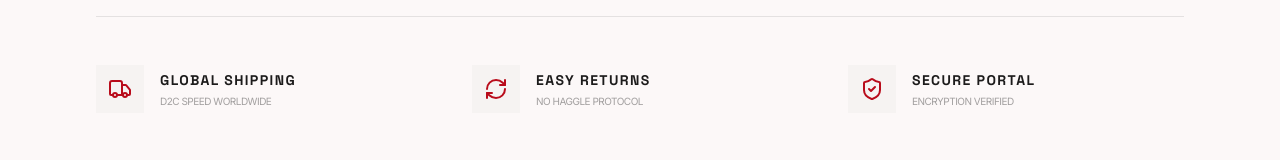
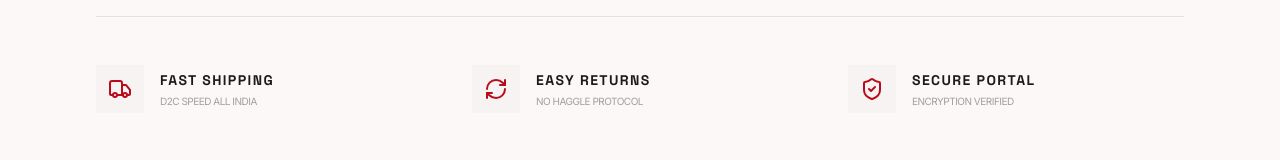
Before and after one commit to faizansiddqui/jaggery-frontend, a Next.js app: page / in a window 1280 px wide. Shown: the part 4791-4951 px from the top of the page. Built offline with nearby package versions, Linux system fonts and the light colour scheme; no server answers.

Commit message:
feat(Footer): update shipping information for clarity and accuracy

```diff
--- a/app/components/Footer.tsx
+++ b/app/components/Footer.tsx
@@ -81,8 +81,8 @@ export default function Footer() {
             <Truck className="w-6 h-6 text-[#b90c1b] group-hover:text-white" />
           </div>
           <div>
-            <h5 className="font-headline font-bold text-sm tracking-widest uppercase">GLOBAL SHIPPING</h5>
-            <p className="text-[10px] text-[#1c1b1b]/40 tracking-tighter mt-1 uppercase">D2C SPEED WORLDWIDE</p>
+            <h5 className="font-headline font-bold text-sm tracking-widest uppercase">FAST SHIPPING</h5>
+            <p className="text-[10px] text-[#1c1b1b]/40 tracking-tighter mt-1 uppercase">D2C SPEED ALL INDIA</p>
           </div>
         </div>
         <div className="flex items-center gap-4 group">
```
